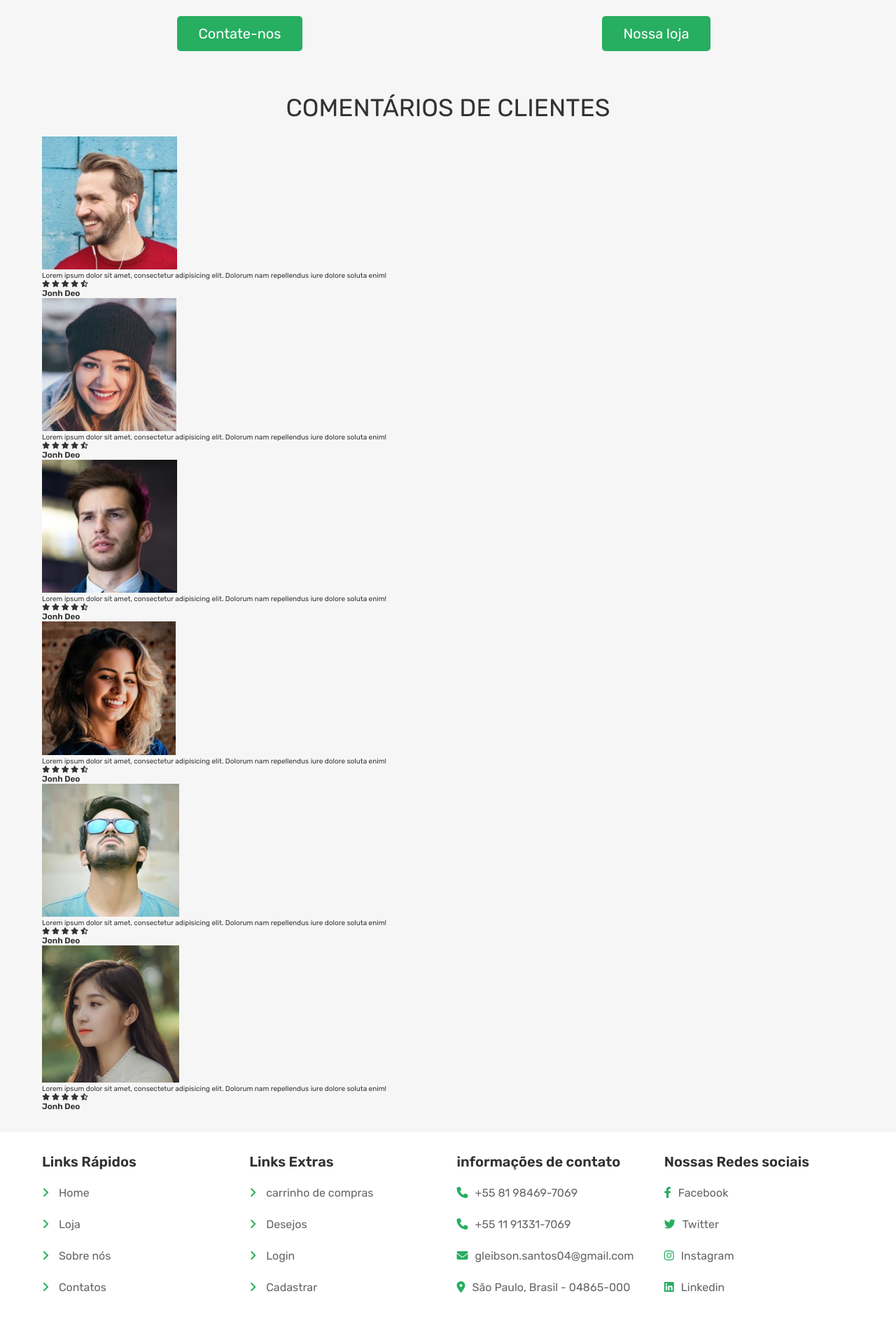
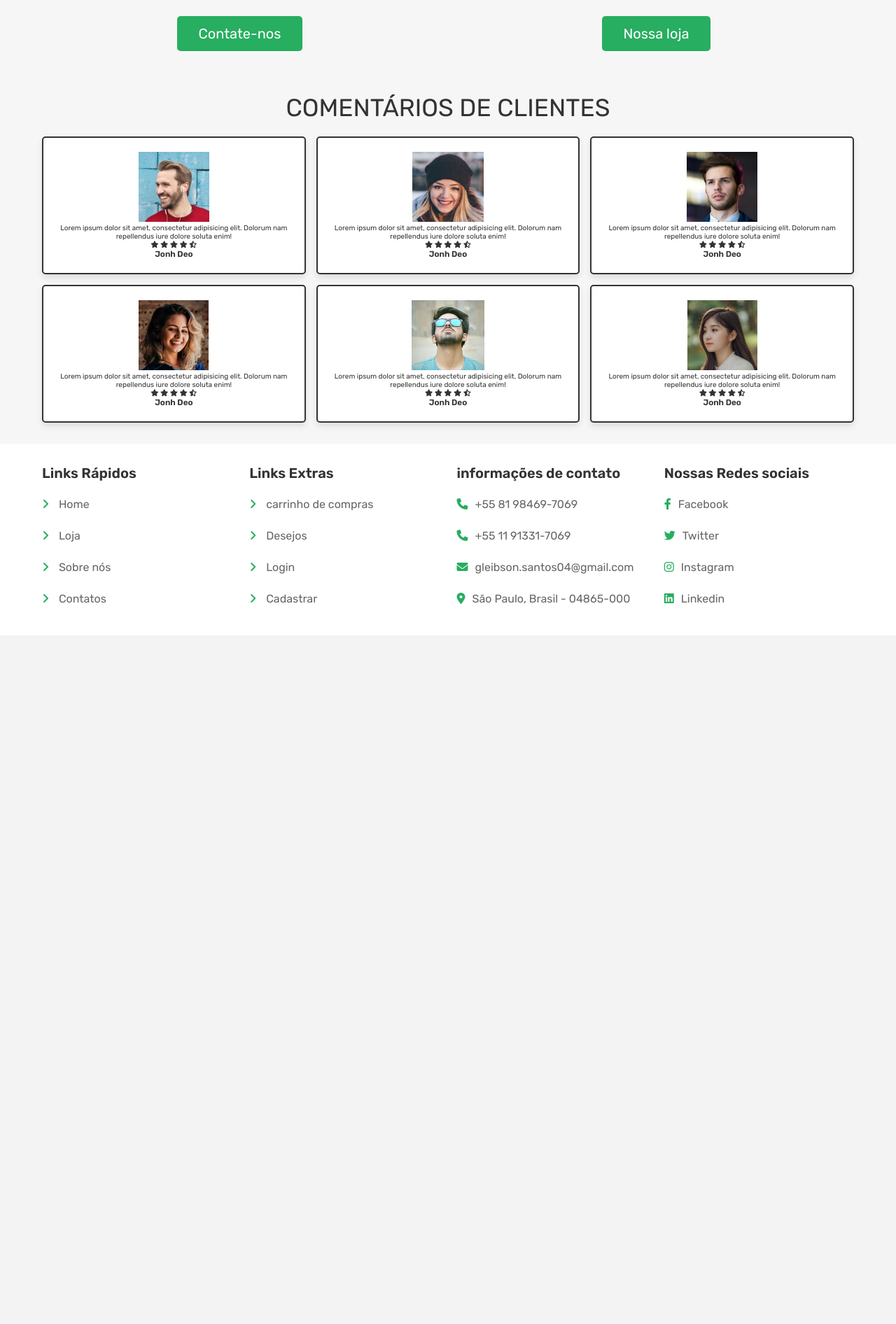
Before and after one commit to programer-Glei/Pjt_Quitanda, a PHP site: page /about.php in a window 1280 px wide. Shown: the part 668-2560 px from the top of the page at 70% size. After the commit the page ends 1531 px from the top, so only its background shows below. Run offline with PHP 8.4, Linux system fonts and the light colour scheme; the visitor is signed in with stand-in values (Sample User, id 1); data that the repository does not hold is empty; some libraries are stand-ins or nearby versions.

Commit message:
proximo comit

```diff
--- a/css/estilo.css
+++ b/css/estilo.css
@@ -1003,6 +1003,36 @@ section {
   width: auto;
 }
 
+/* reviews */
+.reviews .box-container {
+  display: -ms-grid;
+  display: grid;
+  -ms-grid-columns: (minmax(30rem, 1fr))[auto-fit];
+      grid-template-columns: repeat(auto-fit, minmax(30rem, 1fr));
+  gap: 2.5rem;
+  -webkit-box-align: start;
+      -ms-flex-align: start;
+          align-items: flex-start;
+  -webkit-box-pack: center;
+      -ms-flex-pack: center;
+          justify-content: center;
+  gap: 1.5rem;
+}
+
+.reviews .box-container .box {
+  padding: 2rem;
+  text-align: center;
+  border: 0.2rem solid #333;
+  background-color: #fff;
+  -webkit-box-shadow: 0 0.5rem 1rem rgba(0, 0, 0, 0.1);
+          box-shadow: 0 0.5rem 1rem rgba(0, 0, 0, 0.1);
+  border-radius: 0.5rem;
+}
+
+.reviews .box-container .box img {
+  height: 10rem;
+}
+
 /* footer - rodapé */
 .footer {
   background-color: #fff;
--- a/css/estilo.scss
+++ b/css/estilo.scss
@@ -881,6 +881,29 @@ section{
         }
     }
 }
+
+/* reviews */
+.reviews{
+    .box-container{
+        @include grid(30rem);
+        gap: 1.5rem;
+
+        .box{
+            padding: 2rem;
+            text-align: center;
+            border: $border;
+            background-color: $--white;
+            box-shadow: $box-shadow;
+            border-radius: 0.5rem;
+
+            img{
+                height: 10rem;
+            }
+        }
+    }
+}
+
+
 /* footer - rodapé */
 .footer{
     background-color: $--white;
```
Also changed, not shown: 1 other file.
